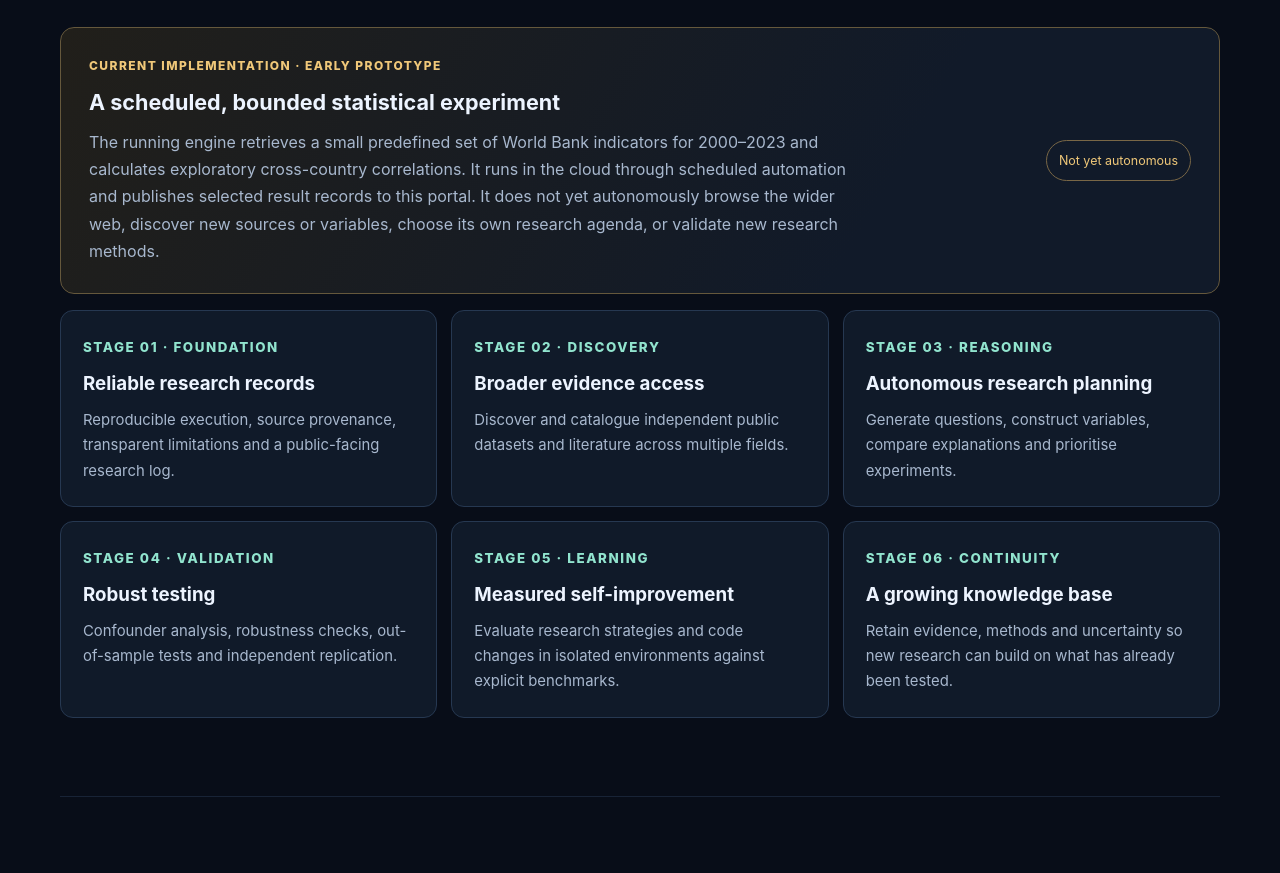
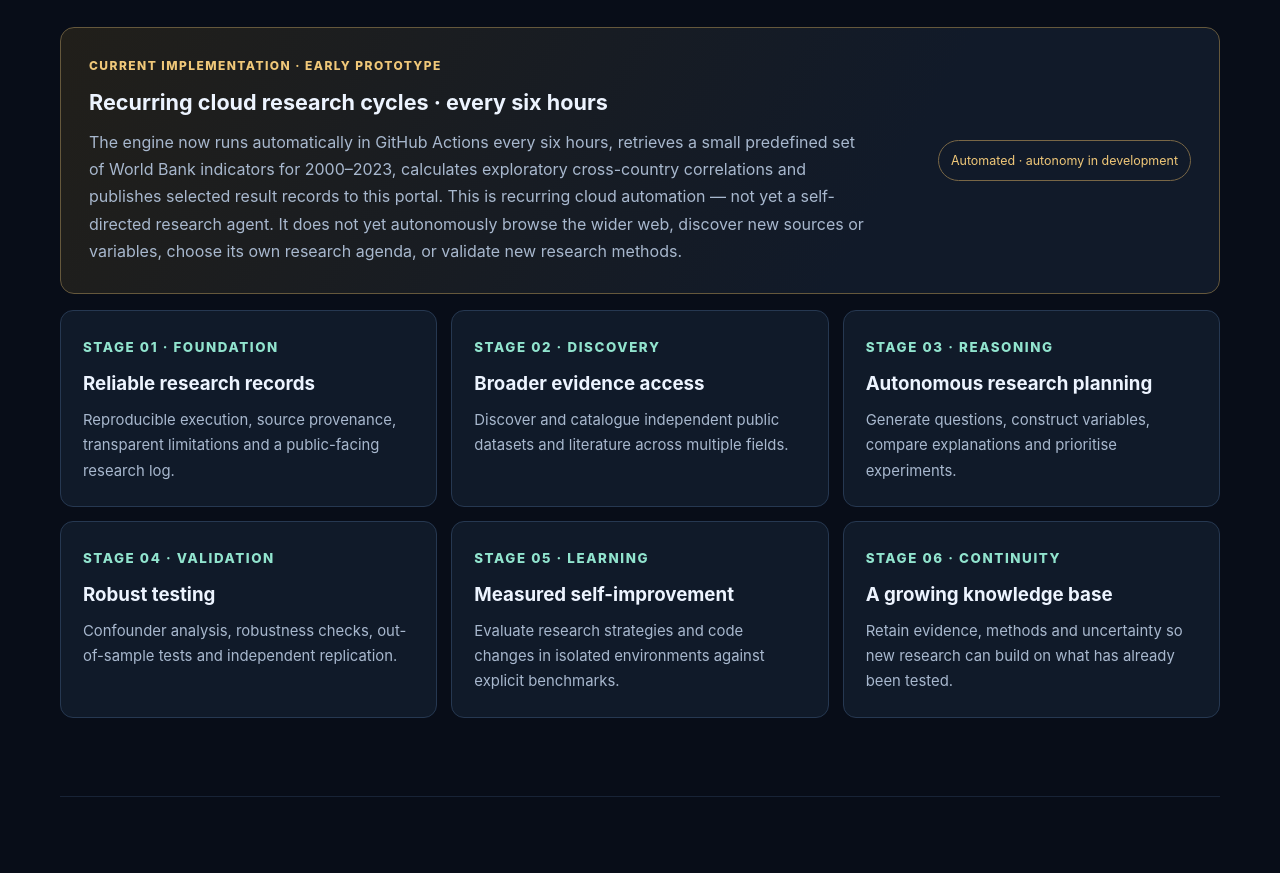
Before and after one commit to Society-X-D/society-x-d.github.io, a plain HTML site: page index.html in a window 1280 px wide. Shown: the part 3439-4312 px from the top of the page. Drawn offline with Linux system fonts and the light colour scheme.

Commit message:
Update portal with recurring six-hour research schedule

```diff
--- a/index.html
+++ b/index.html
@@ -39,7 +39,7 @@ a{color:inherit;text-decoration:none}a:hover{color:var(--mint)}.wrap{width:min(v
 <div class="principle"><h3>Controlled self-improvement</h3><p>Experiment freely in isolated branches; evaluate changes before adoption. Security, permissions and production governance remain protected.</p></div>
 </div></section>
 <section class="section" id="status"><div class="section-head"><div class="kicker">04 / Where the project stands</div><h2>The ambition is broad. The implementation is early.</h2><p class="section-intro">SOCIETY-X is being built in stages. This portal distinguishes the long-term research vision from capabilities that have actually been implemented and tested.</p></div>
-<div class="status"><div><div class="flag">Current implementation · Early prototype</div><h3>A scheduled, bounded statistical experiment</h3><p>The running engine retrieves a small predefined set of World Bank indicators for 2000–2023 and calculates exploratory cross-country correlations. It runs in the cloud through scheduled automation and publishes selected result records to this portal. It does not yet autonomously browse the wider web, discover new sources or variables, choose its own research agenda, or validate new research methods.</p></div><div class="status-mark">Not yet autonomous</div></div>
+<div class="status"><div><div class="flag">Current implementation · Early prototype</div><h3>Recurring cloud research cycles · every six hours</h3><p>The engine now runs automatically in GitHub Actions every six hours, retrieves a small predefined set of World Bank indicators for 2000–2023, calculates exploratory cross-country correlations and publishes selected result records to this portal. This is recurring cloud automation — not yet a self-directed research agent. It does not yet autonomously browse the wider web, discover new sources or variables, choose its own research agenda, or validate new research methods.</p></div><div class="status-mark">Automated · autonomy in development</div></div>
 <div class="roadmap" style="margin-top:16px">
 <article class="stage"><small>STAGE 01 · FOUNDATION</small><h3>Reliable research records</h3><p>Reproducible execution, source provenance, transparent limitations and a public-facing research log.</p></article>
 <article class="stage"><small>STAGE 02 · DISCOVERY</small><h3>Broader evidence access</h3><p>Discover and catalogue independent public datasets and literature across multiple fields.</p></article>
```
